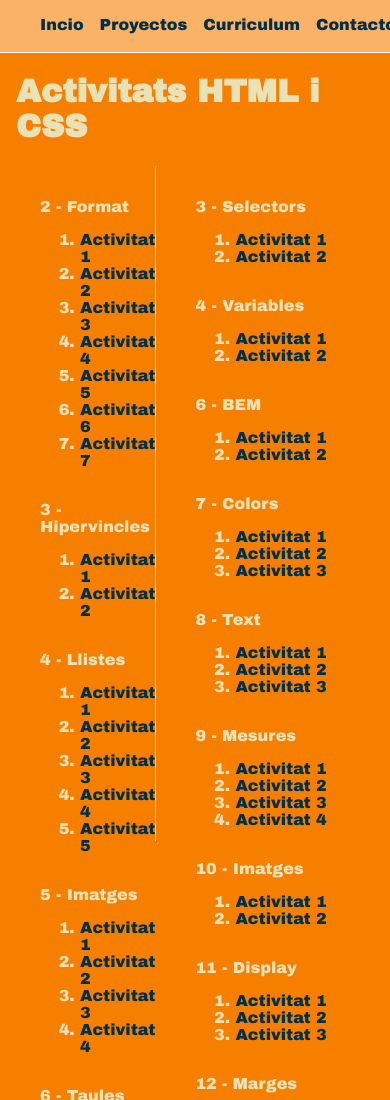
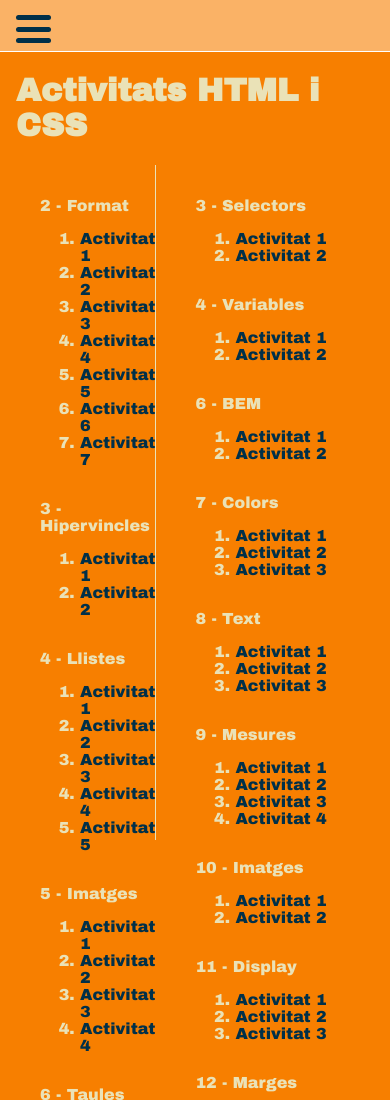
Before and after one commit to Eduard-Radu/portafoli, a plain HTML site: page activitats.html in a window 390 px wide. Shown: the top 1100 px of the page. Drawn offline with Linux system fonts and the light colour scheme.

Commit message:
menu desplegable fet

```diff
--- a/activitats.html
+++ b/activitats.html
@@ -10,8 +10,13 @@
 </head>
 <body>
     <header class="header">
-        <nav class="header__nav">
+        <nav class="header__nav" id="header__nav">
             <p class="nav__icon">&lt;/&gt;</p>
+            <div class="menu__icon" id="menu__icon">
+                <span id="up__line"></span>
+                <span id="middle__line"></span>
+                <span id="down__line"></span>
+            </div>
             <ul class="nav__list">
                 <li class="list__item">
                     <a href="index.html" class="item__link">Incio</a>
@@ -485,4 +490,5 @@
         </ul>
     </footer>
 </body>
+<script src="scripts/navbar.js" defer></script>
 </html>
--- a/estils/index.css
+++ b/estils/index.css
@@ -154,3 +154,55 @@ body {
         margin-left: 25%;
     }
 }
+
+@media screen and (max-width: 500px) {
+    .header > .header__nav {
+        display: flex;
+        flex-direction: column;
+        justify-content: flex-start;
+        height: 6vh;
+        overflow: hidden;
+        transition: height .5s ease-in-out;
+        background-color: var(--dark-blue-color);
+    }
+
+    .header > .header__nav > .nav__icon {
+        display: none;
+    }
+
+    .header > .header__nav > .menu__icon {
+        display: flex;
+        flex-direction: column;
+        gap: .4rem;
+        margin-left: 1rem;
+        cursor: pointer;
+        margin-top: .95rem;
+    }
+
+    .header > .header__nav > .menu__icon > span {
+        width: 35px;
+        height: 5px;
+        background-color: var(--beige-color);
+        border-radius: 4px;
+        transition: all .5s ease-in-out;
+    }
+
+    .header > .header__nav > .nav__list {
+        margin-left: -1.5rem;
+        display: flex;
+        flex-direction: column;
+        list-style-type: none;
+        text-decoration: none;
+        text-align: center;
+        gap: 0;
+    }
+
+    .header > .header__nav > .nav__list > .list__item {
+        margin-block: .5rem;
+    }
+
+    .header > .header__nav > .nav__list > .list__item:hover > .text--underline {
+        width: 0px;
+    }
+
+}
--- a/estils/navbar.css
+++ b/estils/navbar.css
@@ -59,12 +59,54 @@
 }
 
 @media screen and (max-width: 500px) {
+    .header > .header__nav {
+        display: flex;
+        flex-direction: column;
+        justify-content: flex-start;
+        height: 6vh;
+        overflow: hidden;
+        transition: height .5s ease-in-out;
+    }
+
     .header > .header__nav > .nav__icon {
         display: none;
     }
 
+    .header > .header__nav > .menu__icon {
+        display: flex;
+        flex-direction: column;
+        gap: .4rem;
+        margin-left: 1rem;
+        cursor: pointer;
+        margin-top: .95rem;
+    }
+
+    .header > .header__nav > .menu__icon > span {
+        width: 35px;
+        height: 5px;
+        background-color: var(--dark-blue-color);
+        border-radius: 4px;
+        transition: all .5s ease-in-out;
+    }
+
     .header > .header__nav > .nav__list {
-        height: 20px;
+        margin-left: -1.5rem;
+        display: flex;
+        flex-direction: column;
+        list-style-type: none;
+        text-decoration: none;
+        text-align: center;
+    }
+
+    .header > .header__nav > .nav__list > .list__item {
+        margin-block: .5rem;
+        font-size: 1.2rem;
+    }
+
+    .header > .header__nav > .nav__list > .list__item:hover > .bg-hover {
+        width: 0;
+        height: 0;
+        padding-bottom: 0rem;
     }
 
 }
--- /dev/null
+++ b/scripts/navbar.js
@@ -0,0 +1,33 @@
+const headerNav = document.querySelector(".header__nav")
+const menuIcon = document.querySelector(".menu__icon")
+
+const upLine = document.getElementById("up__line")
+const middleLine = document.getElementById("middle__line")
+const downLine = document.getElementById("down__line")
+
+let navOpen = false
+
+menuIcon.onclick = () => {
+    if (!navOpen) {
+
+        upLine.style.rotate = "50deg"
+        upLine.style.transform = "translate(2px, 15px)"
+        downLine.style.rotate = "-50deg"
+        downLine.style.transform = "translate(2px, -15px)"
+
+        middleLine.style.opacity = "0"
+
+        headerNav.style.height = "14rem"
+        navOpen = !navOpen
+    } else {
+        upLine.style.rotate = "0deg"
+        upLine.style.transform = "translate(0px, 0px)"
+        downLine.style.rotate = "0deg"
+        downLine.style.transform = "translate(0px, 0px)"
+
+        middleLine.style.opacity = "100"
+
+        headerNav.style.height = "6vh"
+        navOpen = !navOpen
+    }
+}
```
Also changed, not shown: contacte.html (+6 -0 lines), curriculum.html (+6 -0 lines), index.html (+6 -0 lines), projectes.html (+6 -0 lines).
